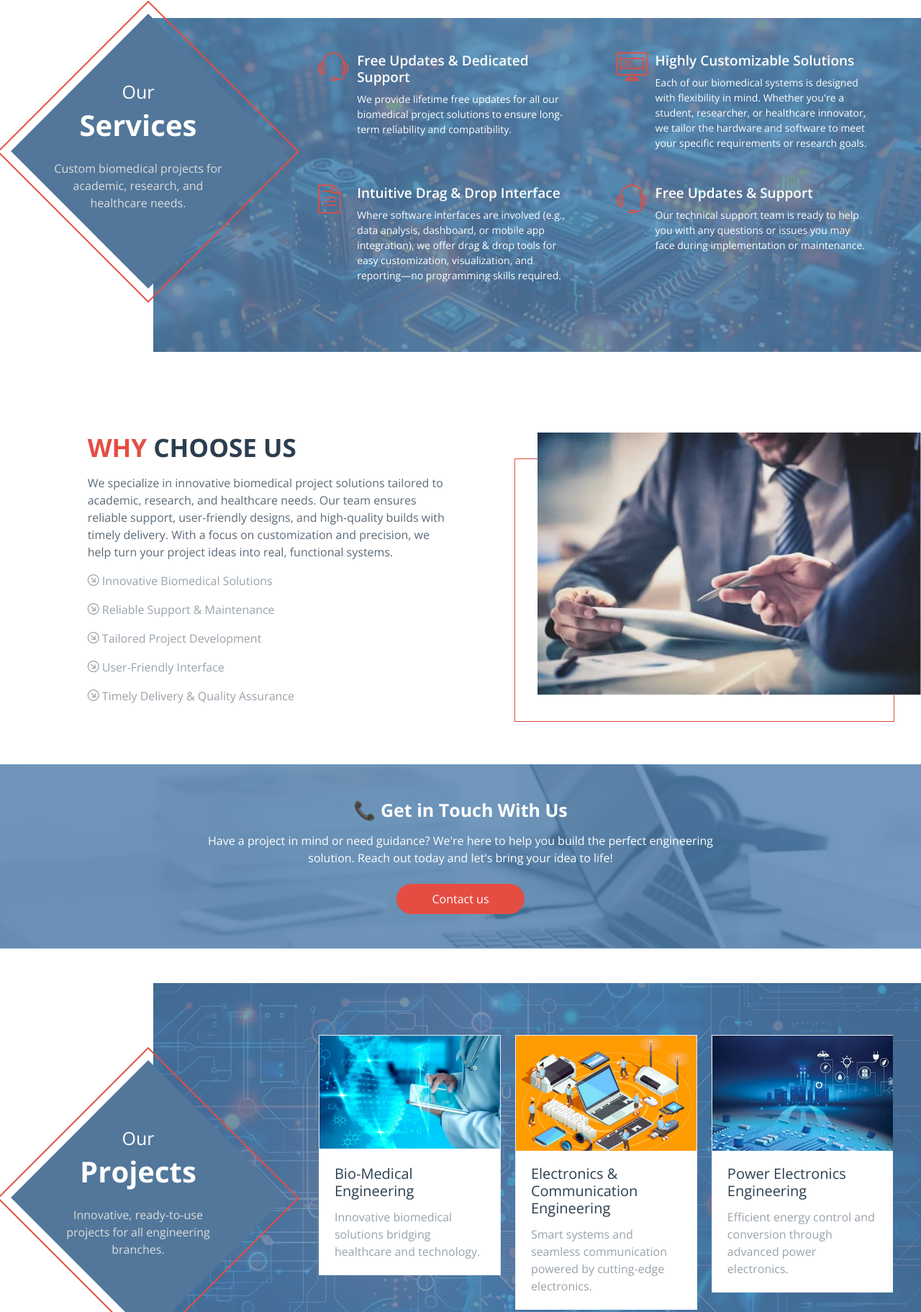
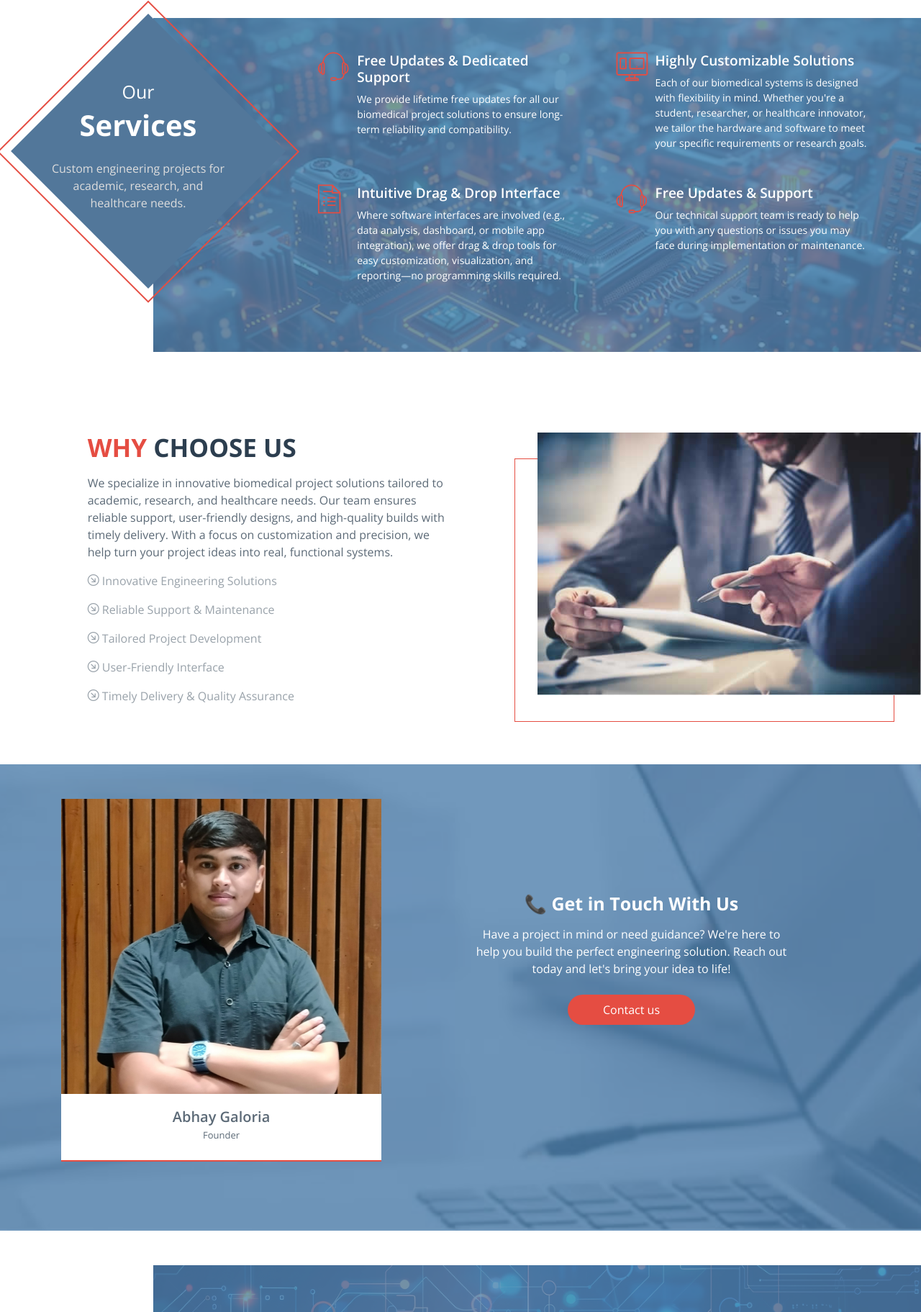
Before and after one commit to agorigin/agorigin_web, a plain HTML site: page index.html in a window 1280 px wide. Shown: the part 588-2411 px from the top of the page at 72% size. Drawn offline with nearby package versions, Linux system fonts and the light colour scheme; files whose address does not match are found by name.

Commit message:
Add profile details

```diff
--- a/assets/custom/css/custom.css
+++ b/assets/custom/css/custom.css
@@ -3165,6 +3165,9 @@ ul.icon-des li {
 .Blog a.view-more{
 	margin-top:0px;
 }
+.mt-130 {
+    margin-top: 130px;
+}
 
 /*common*/
 .flyout-right ul>li>a ,
@@ -3250,6 +3253,11 @@ a.toggle-menu{
     overflow: hidden;
     position: relative;
 }
+.image-container-abhay{
+    height: 410px;
+    overflow: hidden;
+    position: relative;
+}
 .image-container img{
     transition: all ease-in-out .4s;
     -o-transition: all ease-in-out .4s;
--- a/bio-medical-projects.html
+++ b/bio-medical-projects.html
@@ -5,7 +5,7 @@
     <meta name="viewport" content="width=device-width, initial-scale=1, shrink-to-fit=no">
     <meta name="description" content="Fables">
     <meta name="author" content="Enterprise Development">
-    <link rel="shortcut icon" href="assets/custom/images/shortcut.png">
+    <link rel="shortcut icon" href="assets/custom/images/logo.png">
 
     <title>Bio-Medical Engineering</title>
 
@@ -70,7 +70,7 @@
             <div class="row" id="top-row">
                 <div class="col-12 col-sm-5 col-lg-3 text-right">
                     <p class="agorigin-third-text-color font-13"><span class="agorigin-iconemail"></span> Email:
-                        ag.origin@gmail.com </p>
+                        ag.origin.info@gmail.com </p>
                 </div>
 
             </div>
@@ -82,7 +82,7 @@
     <div class="agorigin-navigation agorigin-main-background-color py-3 py-lg-0">
         <div class="container">
             <div class="row">
-                <div class="col-12 col-md-10 col-lg-9 pr-md-0">
+                <div class="col-12 col-md-10 col-lg-10 pr-md-0">
                     <nav class="navbar navbar-expand-md btco-hover-menu py-lg-2">
 
                         <a class="navbar-brand pl-0 p-0" href="index.html"><img src="assets/custom/images/ag-logo.png"
@@ -115,7 +115,7 @@
                                     </ul>
                                 </li>
                                 <li class="nav-item dropdown">
-                                    <a class="nav-link " href="comming-soon.html">About</a>
+                                    <a class="nav-link " href="comming-soon.html">About Us</a>
                                 </li>
                                 <li class="nav-item dropdown">
                                     <a class="nav-link " href="https://forms.gle/MQ6ZTWax2Q2i1oKcA">Contact Us</a>
@@ -124,14 +124,13 @@
                         </div>
                     </nav>
                 </div>
-                <div class="col-12 col-md-2 col-lg-3 pr-md-0 icons-header-mobile">
-
+                <!-- <div class="col-12 col-md-2 col-lg-3 pr-md-0 icons-header-mobile">
                     <div class="agorigin-header-icons">
                         <a href="comming-soon.html"
                             class="agorigin-third-text-color agorigin-second-hover-color font-13 top-header-link px-3 px-md-2 px-lg-4 max-line-height"><span
                                 class="agorigin-iconuser"></span></a>
                     </div>
-                </div>
+                </div> -->
             </div>
         </div>
     </div>
@@ -249,7 +248,7 @@
                     <h4 class="font-16 semi-font"><span
                             class="agorigin-iconemail agorigin-second-text-color pr-2 font-20 mt-1 d-inline-block"></span>
                         Mail </h4>
-                    <p class="font-14 agorigin-fifth-text-color mt-2 ml-4">ag.origin@gmail.com</p>
+                    <p class="font-14 agorigin-fifth-text-color mt-2 ml-4">ag.origin.info@gmail.com</p>
                 </div>
             </div>
             <div class="col-12 col-sm-6 col-lg-4">
--- a/index.html
+++ b/index.html
@@ -6,7 +6,7 @@
     <meta name="viewport" content="width=device-width, initial-scale=1, shrink-to-fit=no">
     <meta name="description" content="Fables">
     <meta name="author" content="Enterprise Development">
-    <link rel="shortcut icon" href="assets/custom/images/shortcut.png">
+    <link rel="shortcut icon" href="assets/custom/images/logo.png">
 
     <title> Home </title>
 
@@ -78,7 +78,7 @@
             <div class="row" id="top-row">
                 <div class="col-12 col-sm-5 col-lg-3 text-right">
                     <p class="agorigin-third-text-color font-13"><span class="agorigin-iconemail"></span> Email:
-                        ag.origin@gmail.com </p>
+                        ag.origin.info@gmail.com </p>
                 </div>
 
             </div>
@@ -90,7 +90,7 @@
     <div class="agorigin-navigation agorigin-main-background-color py-3 py-lg-0">
         <div class="container">
             <div class="row">
-                <div class="col-12 col-md-10 col-lg-9 pr-md-0">
+                <div class="col-12 col-md-10 col-lg-10 pr-md-0">
                     <nav class="navbar navbar-expand-md btco-hover-menu py-lg-2">
 
                         <a class="navbar-brand pl-0 p-0" href="index.html"><img src="assets/custom/images/ag-logo.png"
@@ -123,7 +123,7 @@
                                     </ul>
                                 </li>
                                 <li class="nav-item dropdown">
-                                    <a class="nav-link " href="comming-soon.html">About</a>
+                                    <a class="nav-link " href="comming-soon.html">About Us</a>
                                 </li>
                                 <li class="nav-item dropdown">
                                     <a class="nav-link " href="https://forms.gle/MQ6ZTWax2Q2i1oKcA">Contact Us</a>
@@ -132,14 +132,13 @@
                         </div>
                     </nav>
                 </div>
-                <div class="col-12 col-md-2 col-lg-3 pr-md-0 icons-header-mobile">
-
+                <!-- <div class="col-12 col-md-2 col-lg-3 pr-md-0 icons-header-mobile">
                     <div class="agorigin-header-icons">
                         <a href="comming-soon.html"
                             class="agorigin-third-text-color agorigin-second-hover-color font-13 top-header-link px-3 px-md-2 px-lg-4 max-line-height"><span
                                 class="agorigin-iconuser"></span></a>
                     </div>
-                </div>
+                </div> -->
             </div>
         </div>
     </div>
@@ -177,7 +176,7 @@
                         <h2 class="text-white font-25">Our <br><span
                                 class="white-color font-40 bold-font mt-2 d-block">Services</span></h2>
                         <p class="agorigin-third-text-color mt-4 mb-3 mb-lg-5">
-                            Custom biomedical projects for academic, research, and healthcare needs.
+                            Custom engineering projects for academic, research, and healthcare needs.
                         </p>
                     </div>
                 </div>
@@ -286,7 +285,7 @@
                 <div class="position-relative mb-3 wow bounceInDown">
                     <p class="agorigin-fifth-text-color">
                         <span class="agorigin-iconDiagonal-arrow"></span>
-                        Innovative Biomedical Solutions
+                        Innovative Engineering Solutions
                     </p>
                 </div>
                 <div class="position-relative mb-3 wow bounceInDown">
@@ -332,7 +331,29 @@
         style="background-image: url(assets/custom/images/index2-overlay.jpg);">
         <div class="container">
             <div class="row">
-                <div class="col-12 col-lg-8 offset-lg-2 text-center position-relative z-index wow zoomIn"
+                <!-- <div class="col-12 col-lg-5 p-0 text-right mb-lg-5 z-index ">
+                    <div class="choose-img-border-after agorigin-second-border-color position-relative">
+                        <img src="assets/custom/images/abhay.jpeg" alt="" class="w-100">
+                    </div>
+                </div> -->
+                <div class="col-6 col-md-5 mb-4 mb-lg-5 z-index">
+                    <div class="card agorigin-team-block agorigin-second-hover-text-color agorigin-team-border agorigin-second-border-color">
+                      <div class="image-container-abhay shine-effect">
+                          <a href="#"><img class="w-100" src="assets/custom/images/abhay.jpeg" alt="Card image cap"></a>
+                      </div>
+                      <div class="card-body">
+                        <h5><a href="#" class="font-20 semi-font agorigin-forth-text-color agorigin-second-hover-color team-name">Abhay Galoria</a></h5>
+                        <p class="font-13 agorigin-forth-text-color my-1">Founder</p>
+                        <!-- <ul class="nav agorigin-team-social-links">
+                            <li><a href="#" target="_blank"><span class="agorigin-icongoogle-icon agorigin-forth-text-color agorigin-fifth-border-color agorigin-team-social-icon"></span></a></li>
+                            <li><a href="#" target="_blank"><span class="agorigin-iconwhatapp-icon agorigin-forth-text-color agorigin-fifth-border-color agorigin-team-social-icon"></span></a></li>
+                            <li><a href="#" target="_blank"><span class="agorigin-icontwitter-icon agorigin-forth-text-color agorigin-fifth-border-color agorigin-team-social-icon"></span></a></li>
+                            <li><a href="#" target="_blank"><span class="agorigin-iconinstagram-icon agorigin-forth-text-color agorigin-fifth-border-color agorigin-team-social-icon"></span></a></li>
+                        </ul> -->
+                      </div>
+                    </div>
+                </div>
+                <div class="col-12 col-lg-5 mt-130 offset-lg-1 text-center position-relative z-index wow zoomIn"
                     data-wow-duration="1.5s">
                     <h3 class="white-color mb-3 font-25 font-weight-bold">📞 Get in Touch With Us</h3>
                     <p class="z-index font-weight-light text-white agorigin-third-text-color">
@@ -485,7 +506,7 @@
                         <h4 class="font-16 semi-font"><span
                                 class="agorigin-iconemail agorigin-second-text-color pr-2 font-20 mt-1 d-inline-block"></span>
                             Mail </h4>
-                        <p class="font-14 agorigin-fifth-text-color mt-2 ml-4">ag.origin@gmail.com</p>
+                        <p class="font-14 agorigin-fifth-text-color mt-2 ml-4">ag.origin.info@gmail.com</p>
                     </div>
                 </div>
                 <div class="col-12 col-sm-6 col-lg-4">
```
Also changed, not shown: comming-soon.html (+7 -8 lines), computer-engineering.html (+7 -8 lines), ec-engineering-project.html (+7 -8 lines), instrumentation-engineering.html (+7 -8 lines), mechanical-engineering.html (+7 -8 lines), power-electronics-engineering.html (+7 -8 lines), robotics-engineering.html (+7 -8 lines), assets/custom/images/abhay.jpeg (added), assets/custom/images/logo.png (added).
